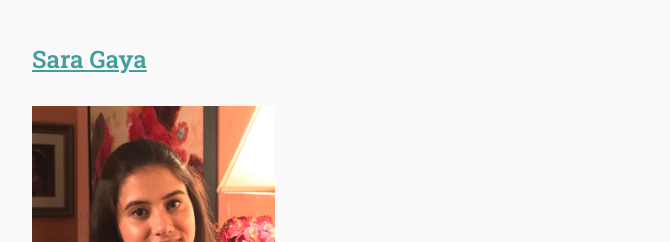
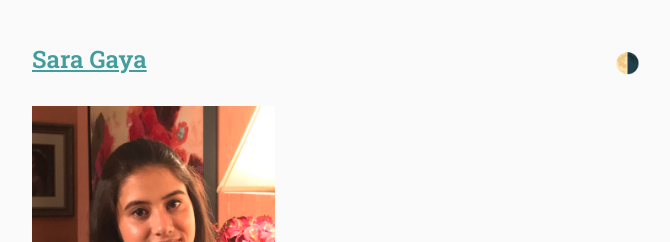
Before and after one commit to sgaya16/blog, a Jekyll site: the page built from index.html, in a window 1280 px wide. Shown: the top 242 px of the page, without its empty margins (304-974 px from the left). Built offline with Jekyll 4.4.1, drawn with Linux system fonts in a browser that asks for light colours.

Commit message:
added dark mode!

```diff
--- a/_layouts/default.html
+++ b/_layouts/default.html
@@ -19,9 +19,11 @@
     <h2>
       <a class="link-header" href="/">{{site.title}}</a>
     </h2>
+    <a href="" class="mode-switch">🌗</a>
   </header>
   <body>
-    {{ content }}
+    {{ content }} <script type="text/javascript" src="{{ "../assets/js/script.js"
+    | relative_url }}"></script>
   </body>
   <footer>
     Sara Gaya. Thoughts are mine. Site created with
--- a/_sass/main.scss
+++ b/_sass/main.scss
@@ -1,7 +1,7 @@
 body {
   font-family: $sans_serif;
   line-height: 1.8em;
-  background: $gray;
+  background: $light_mode;
   color: $black;
   font-size: $regular;
 }
@@ -15,6 +15,9 @@
 }
 
 header {
+  display: flex;
+  flex-direction: row;
+  justify-content: space-between;
   padding-top: 1.4em;
 
   h2 {
@@ -83,6 +86,22 @@
   color: $mint-blue;
 }
 
+body.dark-mode {
+  background: $dark_mode;
+  color: $white;
+
+  .link-thoughts {
+    color: $white;
+  }
+}
+
+.mode-switch {
+  display: flex;
+  align-items: center;
+  font-size: $small;
+}
+
+.mode-switch,
 .link-plain,
 .link-thoughts {
   text-decoration: none;
@@ -106,7 +125,7 @@
   }
 
   time {
-    color: #999;
+    color: $gray;
   }
 }
 
@@ -135,7 +154,7 @@
   }
 
   time {
-    color: #999;
+    color: $gray;
   }
 
   p {
@@ -144,7 +163,7 @@
 }
 
 .dash {
-  color: #999;
+  color: $gray;
 }
 
 @media screen and (max-width: 800px) {
--- a/_sass/variables.scss
+++ b/_sass/variables.scss
@@ -18,10 +18,12 @@
 // color palette
 $white: #fff;
 $black: #161616;
-$gray: #fafafa;
+$gray: #999;
 $mint: #20e3b2;
 $mint_blue: #429e9d;
 $lavender: #a6a6ed;
+$light_mode: #fafafa;
+$dark_mode: #2f2f2f;
 
 //spacing
 $max_content_width: 38em;
--- /dev/null
+++ b/assets/js/script.js
@@ -0,0 +1,27 @@
+//IIFE, allows code to be executed immediately in its own scope
+(function () {
+  checkMode();
+  setMode();
+})();
+
+function checkMode() {
+  const body = document.body;
+  const darkMode = localStorage.getItem("darkMode");
+  console.log(darkMode);
+  darkMode === "true"
+    ? body.classList.add("dark-mode")
+    : body.classList.remove("dark-mode");
+}
+
+function setMode() {
+  const body = document.body;
+  const modeSwitch = document.getElementsByClassName("mode-switch")[0];
+  modeSwitch.addEventListener("click", (e) => {
+    e.preventDefault();
+    body.classList.toggle("dark-mode");
+
+    body.classList.contains("dark-mode")
+      ? localStorage.setItem("darkMode", true)
+      : localStorage.setItem("darkMode", false);
+  });
+}
```
